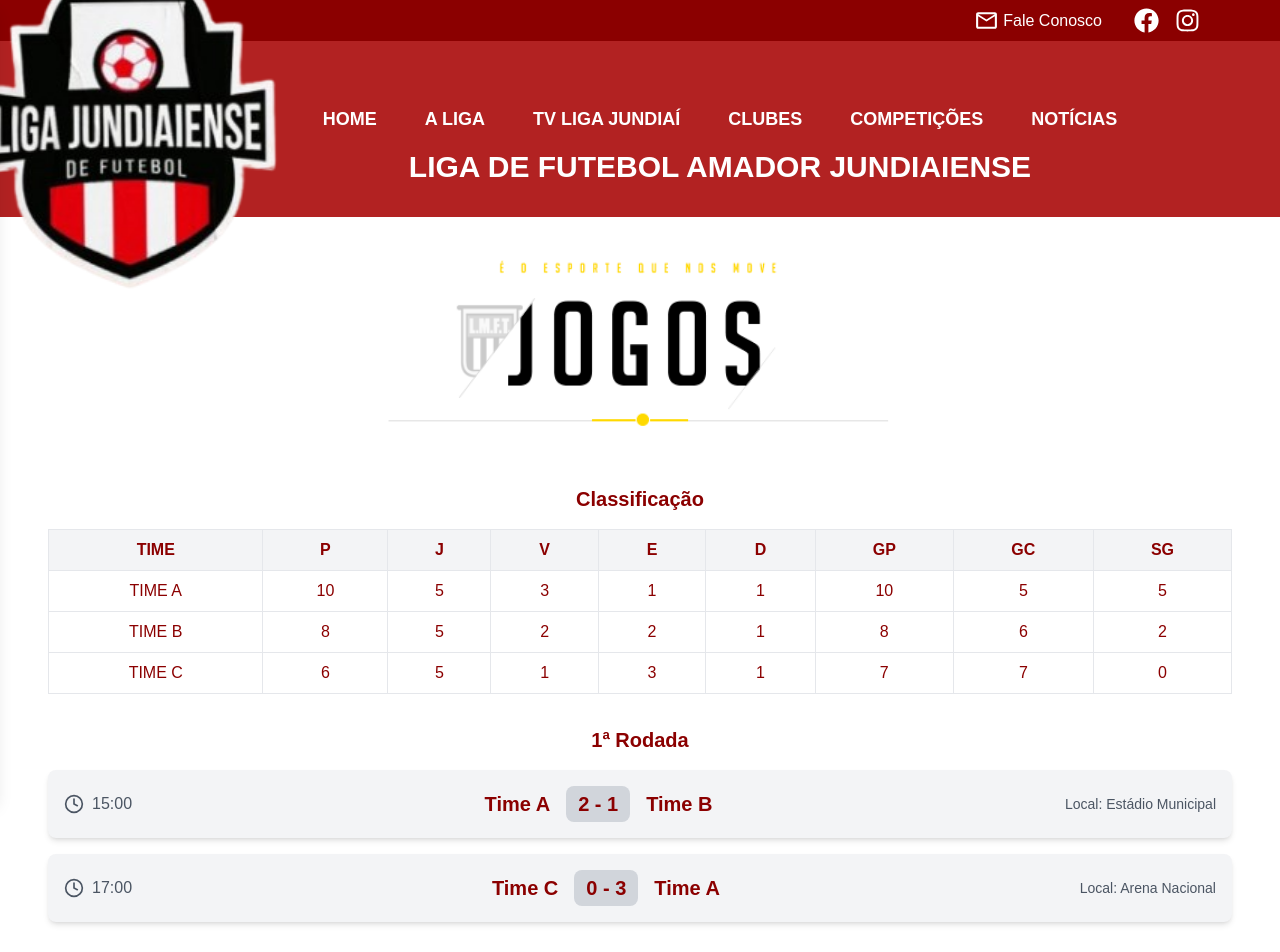
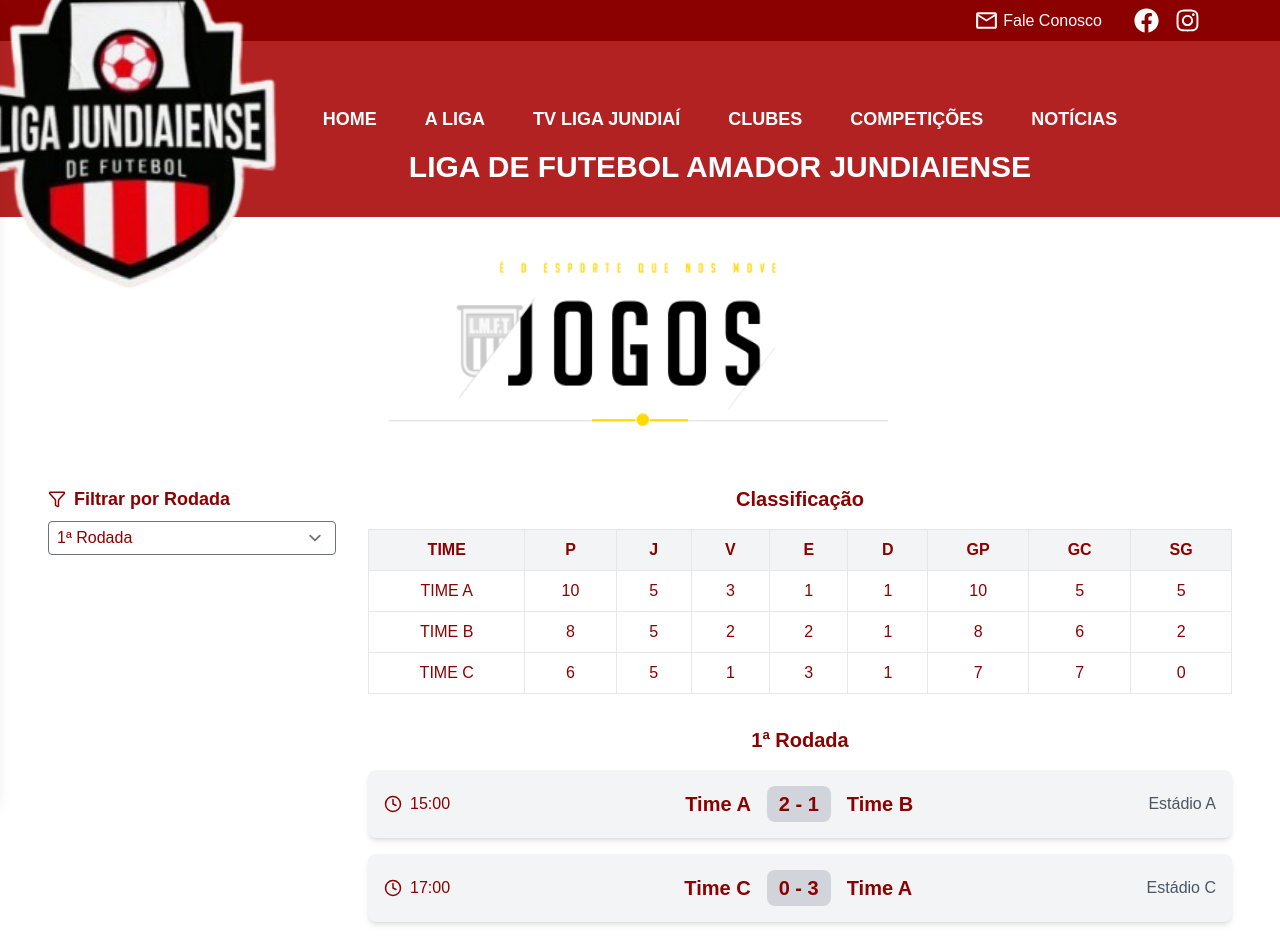
Before and after one commit to bdancost/amateur_football_league, a Next.js app: page /competicoes in a window 1280 px wide. Shown: the top 952 px of the page. Built offline with nearby package versions, Linux system fonts and the light colour scheme.

Commit message:
Adicionando filtro para as rodadas de jogos

```diff
--- a/src/components/TabelaClassificacao.tsx
+++ b/src/components/TabelaClassificacao.tsx
@@ -1,4 +1,7 @@
-import { Clock } from 'lucide-react' // Ícone de relógio
+'use client'
+
+import { useState } from 'react'
+import { Clock, Filter } from 'lucide-react'
 
 type Time = {
   nome: string
@@ -38,7 +41,7 @@ const partidas: Partida[] = [
     visitante: 'Time B',
     placarMandante: 2,
     placarVisitante: 1,
-    local: 'Estádio Municipal'
+    local: 'Estádio A'
   },
   {
     rodada: 1,
@@ -48,7 +51,7 @@ const partidas: Partida[] = [
     visitante: 'Time A',
     placarMandante: 0,
     placarVisitante: 3,
-    local: 'Arena Nacional'
+    local: 'Estádio C'
   }
 ]
 
@@ -61,15 +64,39 @@ const calcularClassificacao = (): Time[] => {
 }
 
 const TabelaClassificacao = () => {
+  const [rodadaSelecionada, setRodadaSelecionada] = useState(1)
+
+  const partidasFiltradas = partidas.filter(
+    (partida) => partida.rodada === rodadaSelecionada
+  )
+
   const classificacao = calcularClassificacao().sort(
     (a, b) => (b.P ?? 0) - (a.P ?? 0) || (b.SG ?? 0) - (a.SG ?? 0)
   )
 
   return (
-    <div className="container mx-auto p-4">
-      {/* Tabela de Classificação */}
+    <div className="flex container mx-auto p-4 space-x-8">
+      {/* Filtro à esquerda */}
+      <div className="w-1/4">
+        <h2 className="text-lg font-bold mb-2 flex items-center">
+          <Filter className="mr-2" size={18} />
+          Filtrar por Rodada
+        </h2>
+        <select
+          className="border rounded px-2 py-1 w-full"
+          value={rodadaSelecionada}
+          onChange={(e) => setRodadaSelecionada(Number(e.target.value))}
+        >
+          <option value={1}>1ª Rodada</option>
+          <option value={2}>2ª Rodada</option>
+          <option value={3}>3ª Rodada</option>
+        </select>
+      </div>
+
+      {/* Tabela de classificação e partidas */}
+      <div className="w-3/4">
         <h2 className="text-xl font-bold text-center mb-4">Classificação</h2>
-      <table className="max-w-7xl mx-auto w-full border-collapse border border-gray-300 text-center uppercase">
+        <table className="w-full border-collapse border border-gray-300 text-center uppercase">
           <thead className="bg-gray-100">
             <tr>
               <th className="border px-4 py-2">Time</th>
@@ -101,31 +128,29 @@ const TabelaClassificacao = () => {
         </table>
 
         {/* Partidas */}
-      <h2 className="text-xl font-bold text-center mt-8 mb-4">1ª Rodada</h2>
-      {partidas.map((partida, index) => (
+        <h2 className="text-xl font-bold text-center mt-8 mb-4">
+          {rodadaSelecionada}ª Rodada
+        </h2>
+        {partidasFiltradas.map((partida, index) => (
           <div
             key={index}
-          className="max-w-7xl mx-auto mb-4 p-4 bg-gray-100 rounded-lg shadow-md flex items-center justify-between"
+            className="mb-4 p-4 bg-gray-100 rounded-lg shadow-md flex justify-between items-center"
           >
-          {/* Horário à esquerda */}
-          <div className="flex items-center space-x-2 text-gray-600">
-            <Clock size={20} />
+            <div className="flex items-center space-x-2">
+              <Clock size={18} />
               <span>{partida.horario}</span>
             </div>
-
-          {/* Placar centralizado */}
-          <div className="flex justify-center items-center space-x-4 text-xl font-bold">
+            <div className="flex items-center space-x-4 text-xl font-bold">
               <span>{partida.mandante}</span>
               <span className="bg-gray-300 px-3 py-1 rounded-lg">
                 {partida.placarMandante} - {partida.placarVisitante}
               </span>
               <span>{partida.visitante}</span>
             </div>
-
-          {/* Local à direita */}
-          <div className="text-gray-600 text-sm">Local: {partida.local}</div>
+            <div className="text-gray-600">{partida.local}</div>
           </div>
         ))}
+      </div>
     </div>
   )
 }
```
Lines whose indentation alone changed are shown as unchanged.
